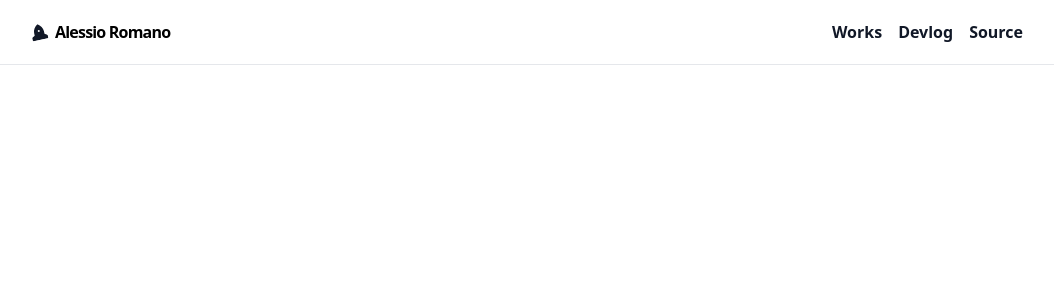
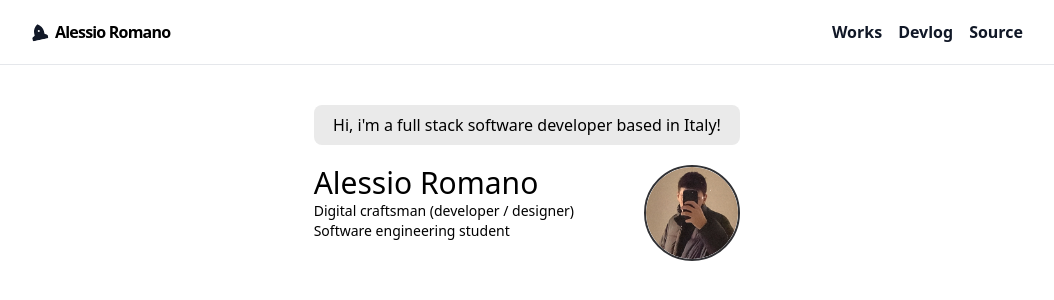
Before and after one commit to alessioromanodev/Personal-portfolio, a React (Vite) app: page / in a window 1280 px wide. Shown: the top 300 px of the page, without its empty margins (113-1167 px from the left). Built offline with nearby package versions, Linux system fonts and the light colour scheme.

Commit message:
added hero section

```diff
--- a/package.json
+++ b/package.json
@@ -24,6 +24,6 @@
     "eslint-plugin-react-refresh": "^0.3.4",
     "postcss": "^8.4.23",
     "tailwindcss": "^3.3.2",
-    "vite": "^4.3.2"
+    "vite": "^4.3.9"
   }
 }
--- a/src/App.jsx
+++ b/src/App.jsx
@@ -1,5 +1,6 @@
 import { useState } from "react";
 import Header from "./Components/Header";
+import Hero from "./Components/Hero";
 
 function App() {
   return (
@@ -7,6 +8,11 @@ function App() {
       <header>
         <Header />
       </header>
+      <main>
+        <div className="w-1/3 m-auto">
+          <Hero />
+        </div>
+      </main>
     </div>
   );
 }
--- a/src/Components/Header.jsx
+++ b/src/Components/Header.jsx
@@ -12,12 +12,12 @@ function Header() {
                 version="1.0"
                 id="Layer_1"
                 xmlns="http://www.w3.org/2000/svg"
-                xmlns:xlink="http://www.w3.org/1999/xlink"
+                xmlnsXlink="http://www.w3.org/1999/xlink"
                 width="16px"
                 height="16px"
                 viewBox="0 0 64 64"
-                enable-background="new 0 0 64 64"
-                xml:space="preserve"
+                enableBackground="new 0 0 64 64"
+                xmlSpace="preserve"
               >
                 <path
                   fill="#111827   "
--- /dev/null
+++ b/src/Components/Hero.jsx
@@ -0,0 +1,29 @@
+function Hero() {
+  return (
+    <div>
+      <div className="mt-10 mb-5 bg-altGray backdrop-filter backdrop-blur-lg bg-opacity-10 p-2 rounded-lg">
+        <p className="text-white text-center">
+          Hi, i'm a full stack software developer based in Italy!
+        </p>
+      </div>
+      <div className="flex justify-between">
+        <div className="inline-block">
+          <h1 className="text-3xl font-medium">Alessio Romano</h1>
+          <ul className="text-sm">
+            <li>Digital craftsman (developer / designer)</li>
+            <li>Software engineering student</li>
+          </ul>
+        </div>
+        <img
+          width="96px"
+          height="96px"
+          className="rounded-full inline-block border-2 border-altGray"
+          src="./profilepic.png"
+          alt="Alessio"
+        />
+      </div>
+    </div>
+  );
+}
+
+export default Hero;
--- a/tailwind.config.js
+++ b/tailwind.config.js
@@ -3,7 +3,7 @@ export default {
   content: ["./src/**/*.{js,jsx}", "./index.html"],
   theme: {
     colors: {
-      mainGray: "#202023",
+      redAccent: "#ef4444",
       altGray: "#313134",
       mainWhite: "#eeeeee",
       altLightGray: "#4fd1c5",
```
Also changed, not shown: public/profilepic.png (added), 1 other file (tests, documents, lock files or other folders).
